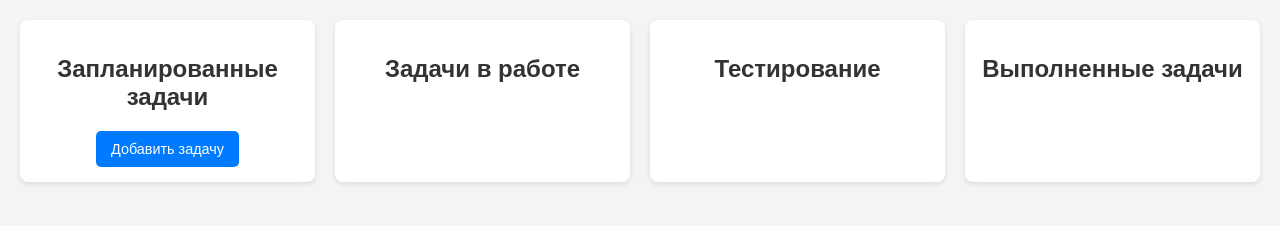
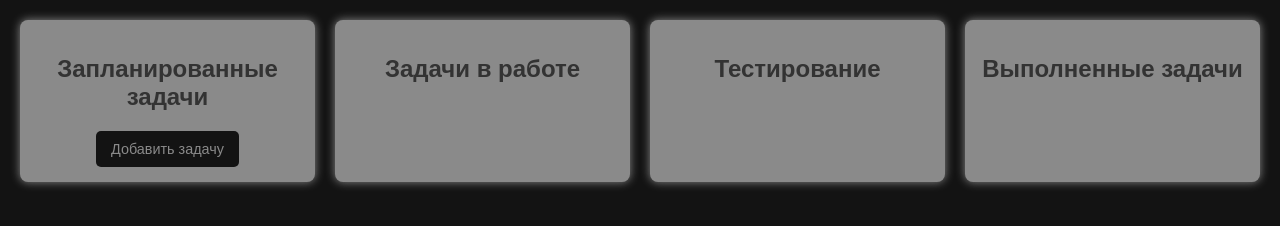
Before and after one commit to VovchikMusulman/-Kanban, a plain HTML site: page index.html in a window 1280 px wide. Drawn offline with Linux system fonts and the light colour scheme.

Commit message:
Kanban 11

```diff
--- a/style/main.css
+++ b/style/main.css
@@ -1,6 +1,6 @@
 body {
     font-family: Arial, sans-serif;
-    background-color: #f4f4f4;
+    background-color: #131313;
     margin: 0;
     padding: 20px;
 }
@@ -16,9 +16,9 @@ body {
     flex-direction: column;
     align-items: center;
     flex: 1;
-    background-color: #ffffff;
+    background-color: #8a8a8a;
     border-radius: 8px;
-    box-shadow: 0 2px 5px rgba(0, 0, 0, 0.1);
+    box-shadow: 0px 0px 10px #8a8a8a;
     padding: 15px;
 }
 
@@ -32,10 +32,9 @@ body {
 }
 
 .task {
-    background-color: #f9f9f9;
+    background-color: #bdbdbd;
     margin: 10px 0;
     padding: 10px;
-    border: 1px solid #ddd;
     border-radius: 5px;
     transition: box-shadow 0.3s;
 }
@@ -56,8 +55,8 @@ body {
 }
 
 button {
-    background-color: #007bff;
-    color: white;
+    background-color: #131313;
+    color: #8a8a8a;
     border: none;
     border-radius: 5px;
     padding: 10px 15px;
@@ -67,7 +66,7 @@ button {
 }
 
 button:hover {
-    background-color: #0056b3;
+    background-color: #393939;
 }
 
 button:disabled {
@@ -88,7 +87,7 @@ button:disabled {
 }
 
 .modal-content {
-    background-color: #fefefe;
+    background-color: #8a8a8a;
     margin: 5% auto;
     padding: 20px;
     border: 1px solid #888;
```
